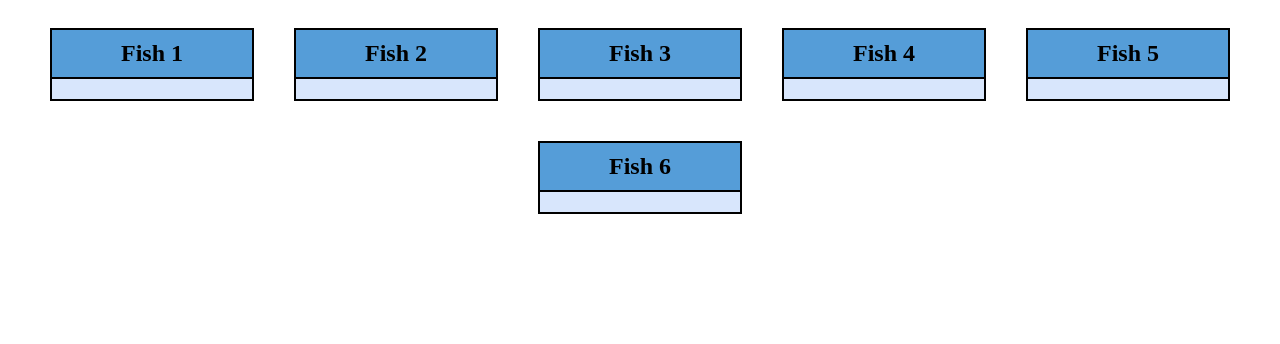
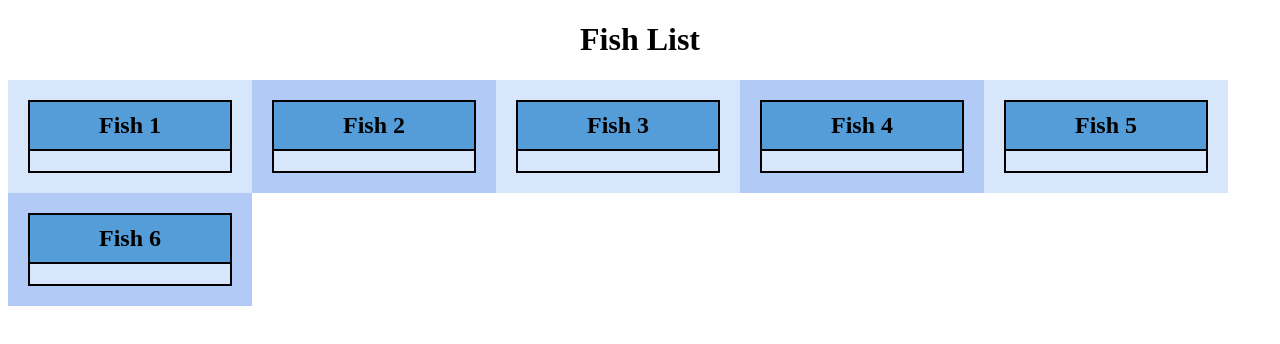
Before and after one commit to AF-186/Adam-Fairlie-Learning-AngularF26, an Angular app: page / in a window 1280 px wide. Shown: the top 344 px of the page. Built offline with nearby package versions, Linux system fonts and the light colour scheme.

Commit message:
- Added alternating background colours to even and odd cards   - The bonus mark said 'rows' but my cards don't use rows - 1 fish image added, currently unused

```diff
--- a/src/app/fish-list/fish-list.html
+++ b/src/app/fish-list/fish-list.html
@@ -1,9 +1,8 @@
-<div class="container">
-@for (fish of fishList; track fish.id) {
-  <app-fish-list-item
-    [fish] = "fish"
-    (opened) = "onFishOpened($event)"/>
+<h1>Fish List</h1>
+@for (fish of fishList; track fish.id; let e = $even, count = $count) {
+  <div class="container" [class.even] = "e">
+    <app-fish-list-item [fish] = "fish" (opened) = "onFishOpened($event)"/>
+  </div>
 } @empty {
   <p>No fish have been caught yet...</p>
 }
-</div>
--- a/src/app/fish-list/fish-list.scss
+++ b/src/app/fish-list/fish-list.scss
@@ -1,3 +1,13 @@
-.container {
+h1 {
   text-align: center;
 }
+
+.container {
+  display: inline-block;
+  text-align: center;
+  background-color: #b1cbf6;
+}
+
+.even {
+  background-color: #d8e6fc;
+}
```
Also changed, not shown: src/app/fish-list-item/Abalathian_smelt_icon1.png (added).
